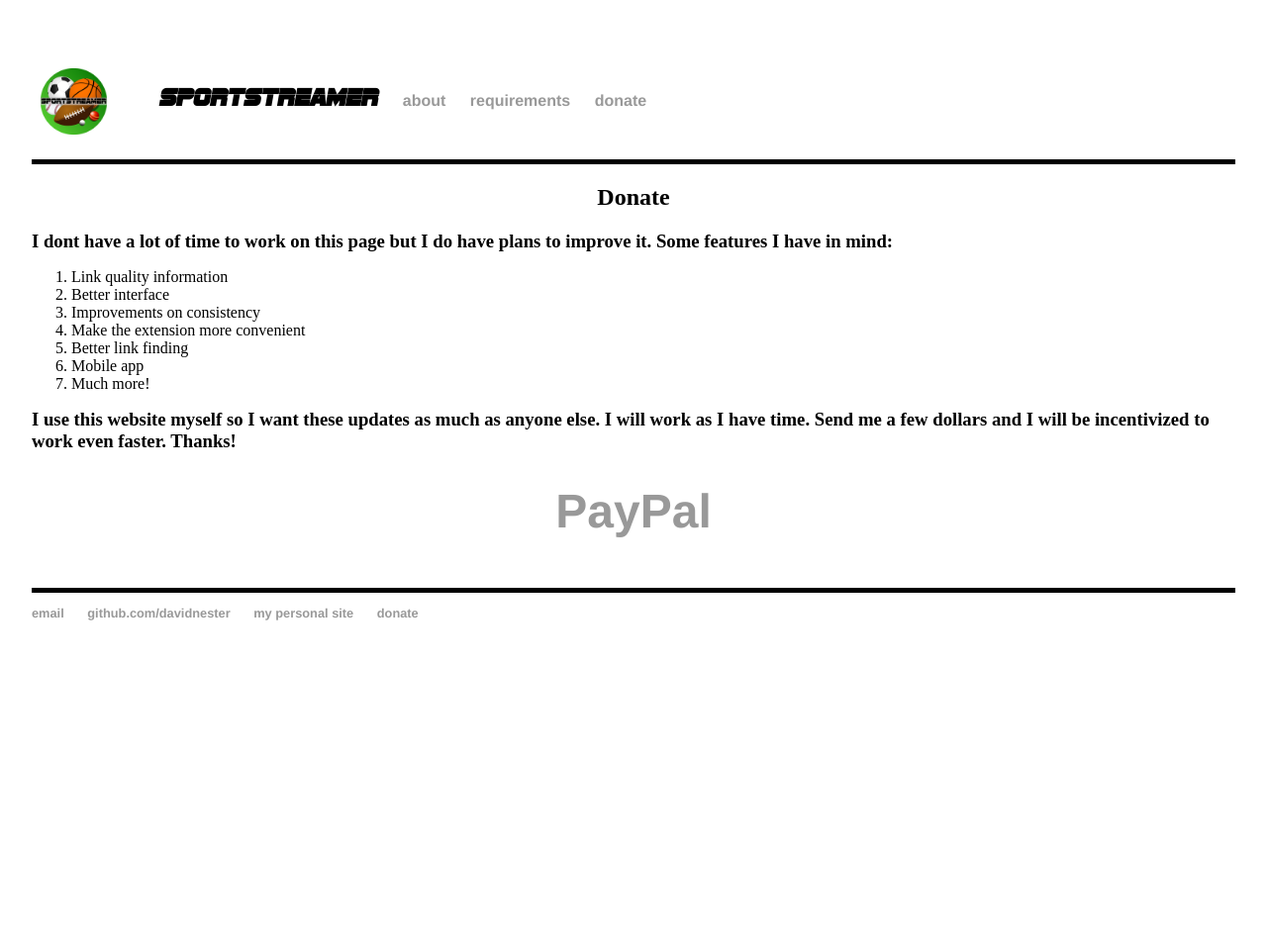
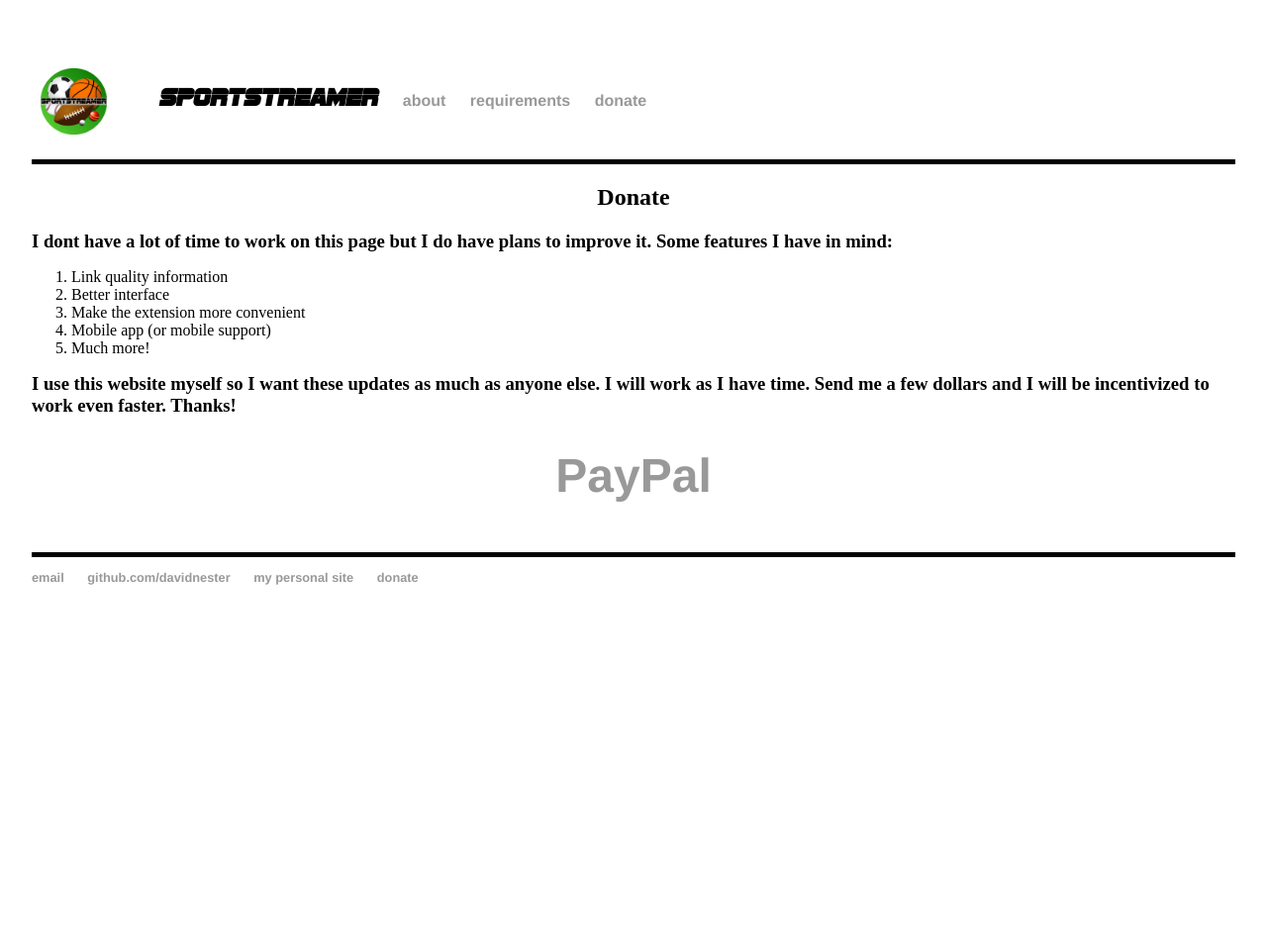
Before and after one commit to DavidNester/DavidNester.github.io, a Jekyll site: the page built from sportstreamer/donate/index.html, in a window 1280 px wide. Shown: the whole page at 99% size. Built offline with Jekyll 4.4.1, drawn with Linux system fonts in a browser that asks for light colours.

Commit message:
updated improvements list

```diff
--- a/sportstreamer/donate/index.html
+++ b/sportstreamer/donate/index.html
@@ -8,10 +8,8 @@ title: Donate
 <ol>
 <li>Link quality information</li>
 <li>Better interface</li>
-<li>Improvements on consistency</li>
 <li>Make the extension more convenient</li>
-<li>Better link finding</li>
-<li>Mobile app</li>
+<li>Mobile app (or mobile support)</li>
 <li>Much more!</li>
 </ol>
 <h3>I use this website myself so I want these updates as much as anyone else. I will work as I have time. Send me a few dollars and I will be incentivized to work even faster. Thanks!</h3>
```
